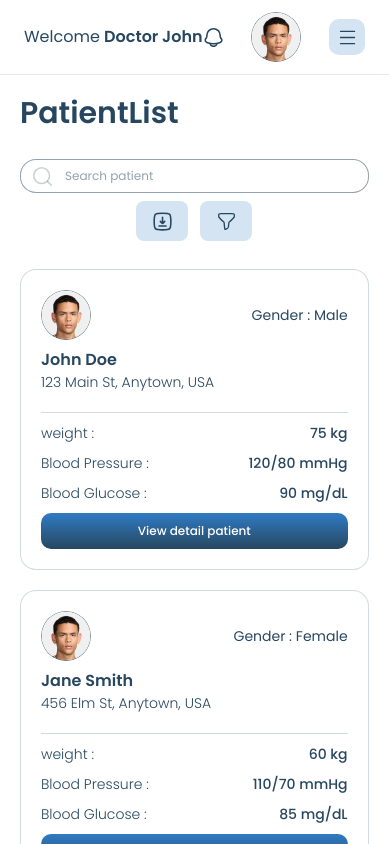
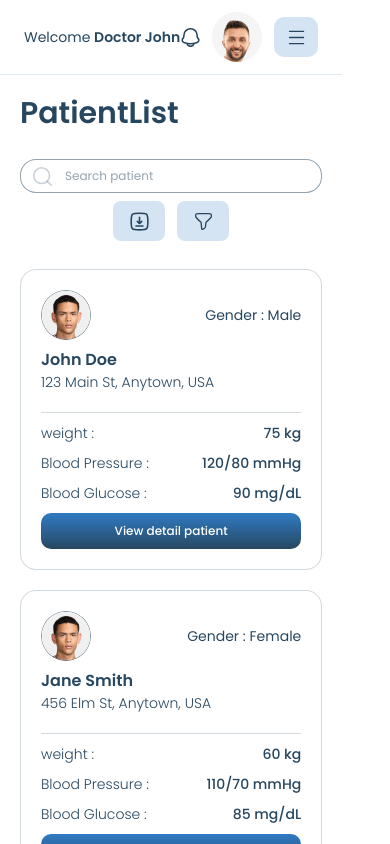
Before and after one commit to SergeCodeur/figma-to-code-ed2-week4, a Next.js app: page /dashboard-doctor/patient-list in a window 390 px wide. Built offline with nearby package versions, Linux system fonts and the light colour scheme.

Commit message:
update style of responsive

```diff
--- a/src/components/dashboard/TopNavDoctor.tsx
+++ b/src/components/dashboard/TopNavDoctor.tsx
@@ -1,28 +1,29 @@
-import { Bell, Hamburger } from "@/assets/icons";
+import { Bell, Cancel, Hamburger } from "@/assets/icons";
 import { useSidebar } from "@/contexts/SidebarContext";
 import Image from "next/image";
 
 const TopNavDoctor = () => {
-	const { toggleSidebar } = useSidebar();
+	const { isOpen, toggleSidebar } = useSidebar();
 	return (
 		<div className="w-full flex items-center justify-between px-6 py-3 border-b border-blue/15 sticky top-0 z-[9] bg-background">
-			<span>
+			<span className="text-sm">
 				Welcome <span className="font-semibold">Doctor John</span>
 			</span>
-			<div className="flex items-center gap-7">
+			<div className="flex items-center gap-3 md:gap-7">
 				<Bell />
 				<Image
-					className="rounded-full"
-					src="/images/user.png"
-					alt="user image"
+					className="rounded-full object-cover object-top"
+					src="/images/doctor-user-image.png"
+					alt="doctor image"
 					width={50}
 					height={51}
+					loading="lazy"
 				/>
 				<button
-					className="w-9 h-9 lg:hidden bg-blue/20 rounded-ls flex justify-center items-center"
+					className="w-11 h-10 lg:hidden bg-blue/20 rounded-ls flex justify-center items-center"
 					onClick={toggleSidebar}
 				>
-					<Hamburger />
+					{isOpen ? <Cancel /> : <Hamburger />}
 				</button>
 			</div>
 		</div>
```
